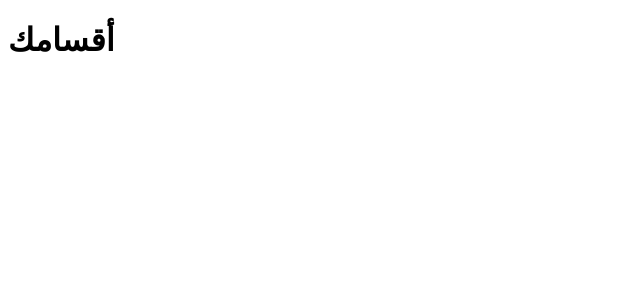
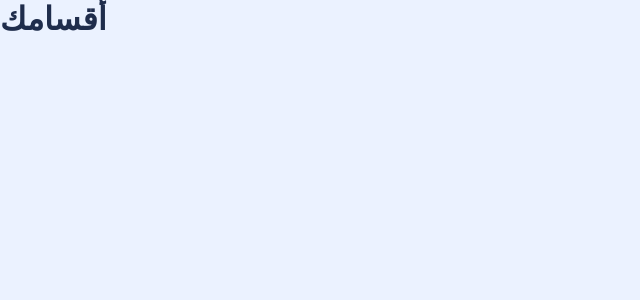
Before and after one commit to aqsamak/website, a SvelteKit app: page / in a window 1280 px wide. Shown: the top 300 px of the page, without its empty margins (0-640 px from the left). Built offline with nearby package versions, Linux system fonts and the light colour scheme.

Commit message:
add global styles with reset and colors

```diff
--- /dev/null
+++ b/src/app.css
@@ -0,0 +1,67 @@
+@layer reset {
+    *,
+    *::before,
+    *::after {
+        box-sizing: border-box;
+        padding: 0;
+        margin: 0;
+}
+
+    html {
+        background-color: var(--color-background);
+        color: var(--color-text);
+    }
+}
+
+:root {
+	--color-primary-0:    oklch(0.96 0.02 265);
+	--color-primary-100:  oklch(0.92 0.04 265);
+	--color-primary-200:  oklch(0.87 0.06 265);
+	--color-primary-300:  oklch(0.82 0.09 265);
+	--color-primary-400:  oklch(0.76 0.12 265);
+	--color-primary-500:  oklch(0.71 0.15 265);
+	--color-primary-600:  oklch(0.65 0.14 265);
+	--color-primary-700:  oklch(0.58 0.12 265);
+	--color-primary-800:  oklch(0.5  0.1  265);
+	--color-primary-900:  oklch(0.41 0.09 265);
+	--color-primary-1000: oklch(0.3  0.06 265);
+
+	--color-secondary-0:    oklch(0.96 0.02 125);
+	--color-secondary-100:  oklch(0.91 0.04 125);
+	--color-secondary-200:  oklch(0.86 0.06 125);
+	--color-secondary-300:  oklch(0.81 0.09 125);
+	--color-secondary-400:  oklch(0.75 0.12 125);
+	--color-secondary-500:  oklch(0.7  0.15 125);
+	--color-secondary-600:  oklch(0.64 0.14 125);
+	--color-secondary-700:  oklch(0.57 0.12 125);
+	--color-secondary-800:  oklch(0.49 0.1  125);
+	--color-secondary-900:  oklch(0.4  0.09 125);
+	--color-secondary-1000: oklch(0.3  0.06 125);
+
+	--color-error-0:    oklch(0.97 0.02 30);
+	--color-error-100:  oklch(0.92 0.04 30);
+	--color-error-200:  oklch(0.88 0.06 30);
+	--color-error-300:  oklch(0.82 0.09 30);
+	--color-error-400:  oklch(0.77 0.12 30);
+	--color-error-500:  oklch(0.73 0.15 30);
+	--color-error-600:  oklch(0.66 0.14 30);
+	--color-error-700:  oklch(0.59 0.12 30);
+	--color-error-800:  oklch(0.51 0.1  30);
+	--color-error-900:  oklch(0.42 0.09 30);
+	--color-error-1000: oklch(0.3  0.06 30);
+
+	--color-warning-0:    oklch(0.96 0.02 75);
+	--color-warning-100:  oklch(0.92 0.04 75);
+	--color-warning-200:  oklch(0.87 0.06 75);
+	--color-warning-300:  oklch(0.82 0.09 75);
+	--color-warning-400:  oklch(0.76 0.12 75);
+	--color-warning-500:  oklch(0.71 0.15 75);
+	--color-warning-600:  oklch(0.65 0.14 75);
+	--color-warning-700:  oklch(0.58 0.12 75);
+	--color-warning-800:  oklch(0.5  0.1  75);
+	--color-warning-900:  oklch(0.41 0.09 75);
+	--color-warning-1000: oklch(0.3  0.06 75);
+
+    --color-background: light-dark(var(--color-primary-0), var(--color-primary-1000));
+    --color-text:       light-dark(var(--color-primary-1000), var(--color-primary-0));
+}
--- a/src/routes/+layout.svelte
+++ b/src/routes/+layout.svelte
@@ -1,5 +1,6 @@
 <script lang="ts">
 	import favicon from '$lib/assets/favicon.svg';
+	import '../app.css';
 
 	let { children } = $props();
 </script>
```
